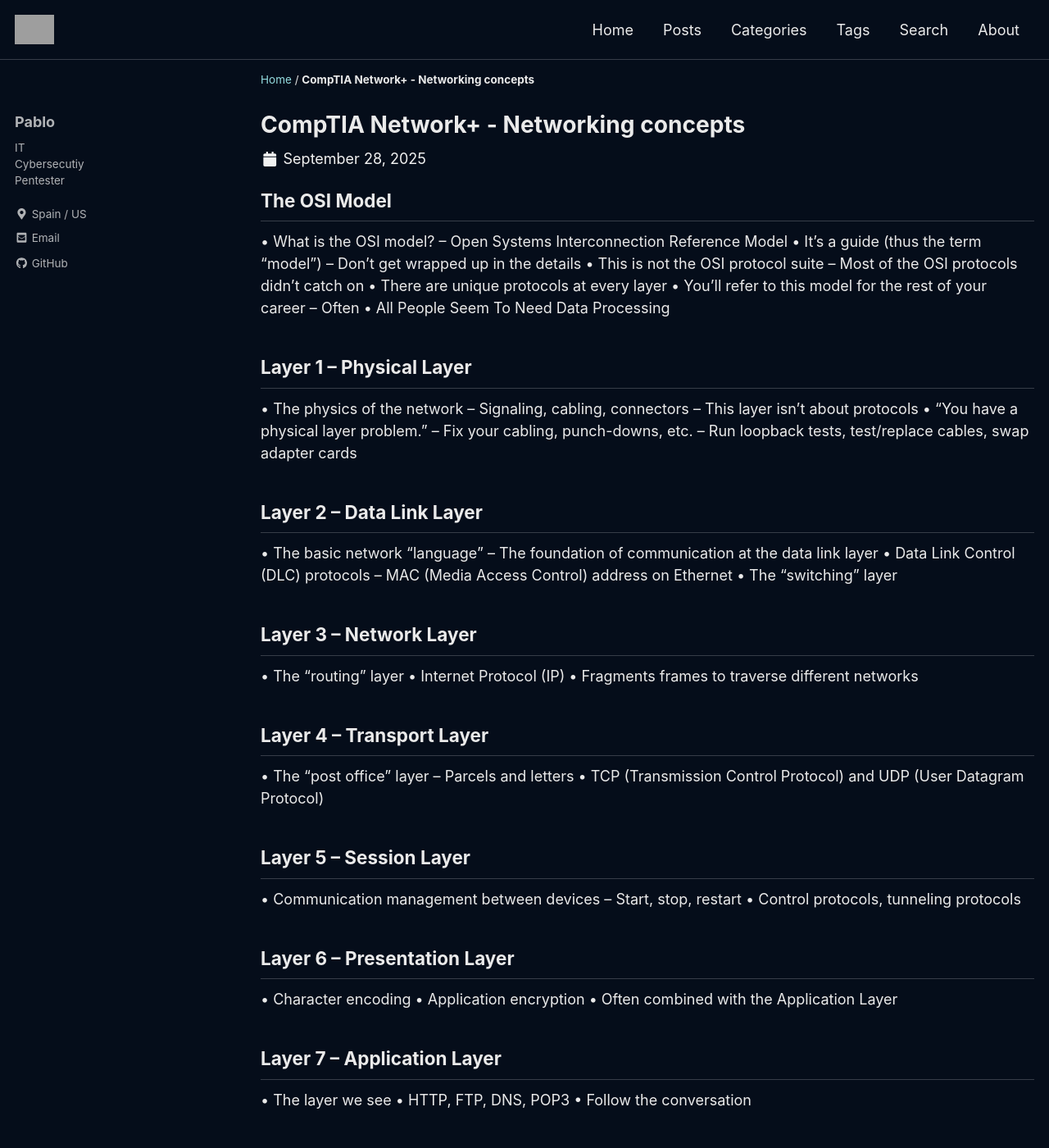
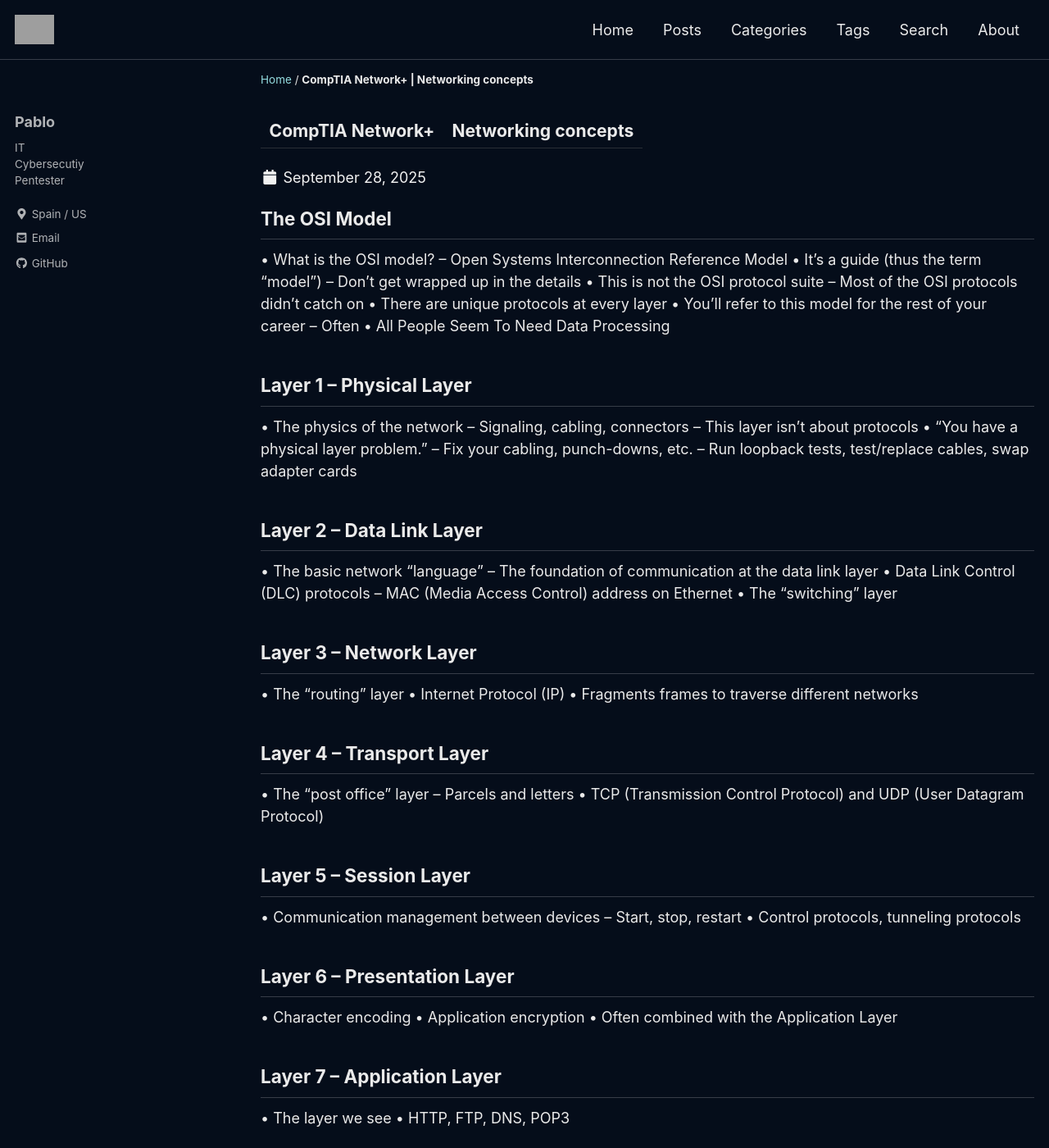
Before and after one commit to elCerillita/elcerillita.github.io, a Jekyll site: the page built from _posts/2025-09-28-comptia-networkplus-networking-concepts.md, in a window 1280 px wide and 1400 px high. Shown: the whole window at 82% size. Built offline with Jekyll 4.4.1, drawn with Linux system fonts in a browser that asks for light colours; cached includes are drawn as plain includes; a script that is not in the unit is left out; some of the changed text lies outside the part shown; grey boxes are pictures that could not be loaded.

```diff
--- a/_posts/2025-09-28-comptia-networkplus-networking-concepts.md
+++ b/_posts/2025-09-28-comptia-networkplus-networking-concepts.md
@@ -1,6 +1,6 @@
 ---
 layout: single
-title: CompTIA Network+ - Networking concepts
+title: CompTIA Network+ | Networking concepts
 excerpt: "CompTIA Network+ is the premier certification for validating your knowledge of essential networking tools and concepts. You will be assessed on your abilities in network connectivity, documentation, service configuration, data centers, cloud, virtual networking, monitoring, troubleshooting, and security hardening. This certification prepares you for jobs in technical support, network operation, and system administration."
 date: 2025-09-28
 classes: wide
@@ -66,4 +66,5 @@ tags:
 ## Layer 7 – Application Layer
 • The layer we see
 • HTTP, FTP, DNS, POP3
+
 • Follow the conversation
```
